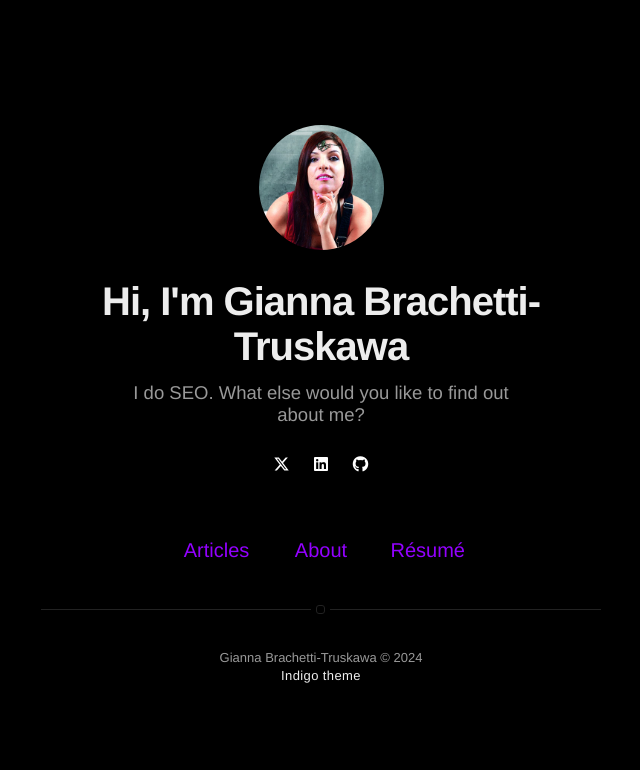
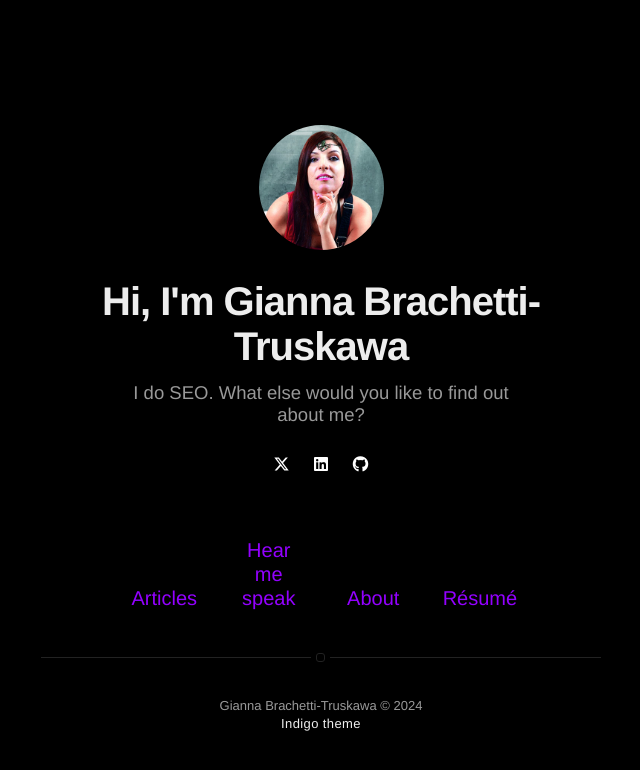
Before and after one commit to tentaclequing/tentaclequing.github.io, a Jekyll site: the page built from index.html, in a window 1280 px wide. Shown: the top 770 px of the page, without its empty margins (319-959 px from the left). Built offline with Jekyll 4.4.1, drawn with Linux system fonts in a browser that asks for light colours; nearby versions of some CDN libraries.

Commit message:
Changed "projects" in the footer to "hearmespeak"

```diff
--- a/_config.yml
+++ b/_config.yml
@@ -55,10 +55,10 @@ authors:
 # normal = 560px / large = 810px
 width: normal
 
-# if you don't need projects, comment the *projects* configs below
-hear me speak: true
+# if you don't need projects, comment the *hearmespeak* configs below
+hearmespeak: true
 
-# if you don't need "about" or "blog", comment them out below
+# if you don't need "about" or "articles", comment them out below
 about: true
 articles: true
 
--- a/_includes/nav.html
+++ b/_includes/nav.html
@@ -14,10 +14,10 @@
             {% endif %}
         {% endif %}
 
-        {% if site.projects == true %}
-            {% if page.title != "Projects" %}
+        {% if site.hearmespeak == true %}
+            {% if page.title != "Hear me speak" %}
                 <li class="item">
-                    <a class="link" href="{{ site.url }}/projects">Projects</a>
+                    <a class="link" href="{{ site.url }}/projects">Hear me speak</a>
                 </li>
             {% endif %}
         {% endif %}
```
